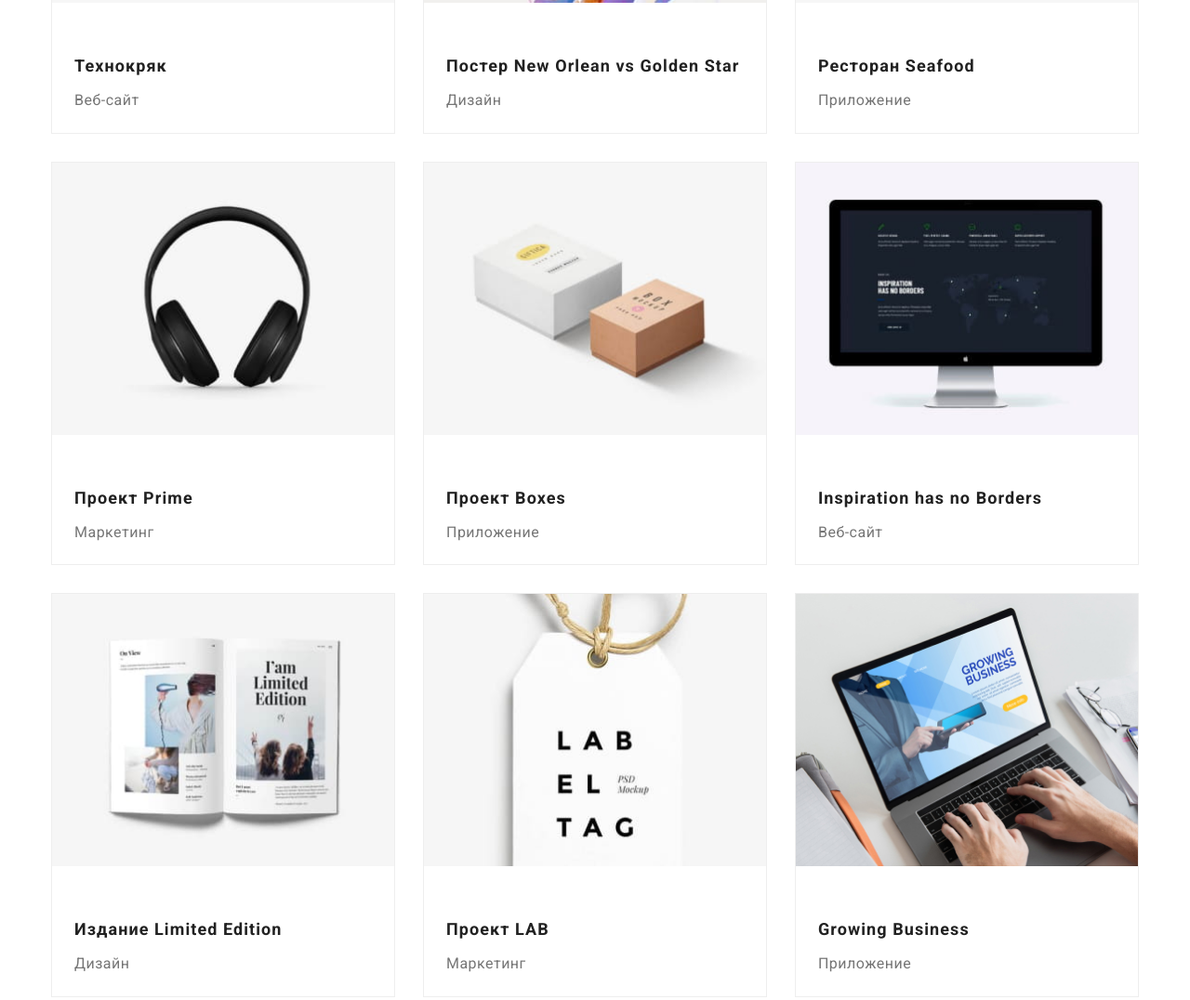
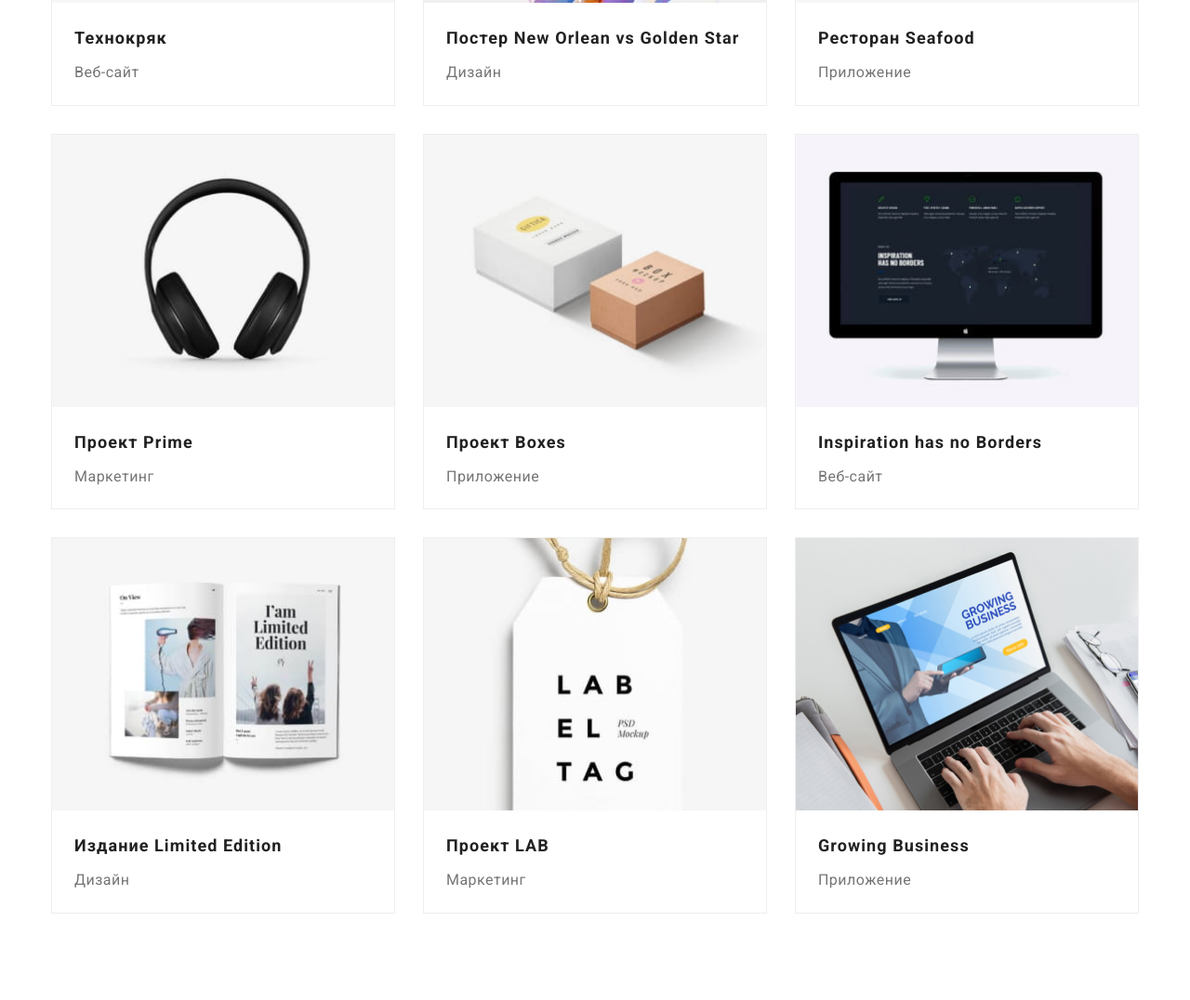
Before and after one commit to k4mmm/goit-markup-hw-03, a plain HTML site: page portfolio.html in a window 1280 px wide. Shown: the part 553-1629 px from the top of the page at 93% size. Drawn offline with nearby package versions, Linux system fonts and the light colour scheme.

Commit message:
card content padding

```diff
--- a/css/style.css
+++ b/css/style.css
@@ -418,7 +418,6 @@ footer {
 
 .poster {
   background-color: var(--second-text);
-  padding-bottom: 20px;
   border: 1px solid #eeeeee;
 }
 
@@ -430,20 +429,20 @@ footer {
 
 .poster img {
   margin-top: 0;
-  margin-bottom: 50px;
+  margin-bottom: 0;
   display: block;
+}
+
+.poster .card-content {
+  padding: 20px 24px;
 }
 
 .poster h3 {
   margin-top: 0;
   margin-bottom: 4px;
-  padding-right: 24px;
-  padding-left: 24px;
 }
 
 .poster p {
   margin-top: 0;
   margin-bottom: 0;
-  padding-right: 24px;
-  padding-left: 24px;
 }
--- a/portfolio.html
+++ b/portfolio.html
@@ -75,8 +75,10 @@
                         <div class="poster">
                             <a href="#">
                                 <img src="./images/portfolio-item1.jpg" alt="Ноутбук" width="370">
+                                <div class="card-content">
                                     <h3>Технокряк</h3>
                                     <p>Веб-сайт</p>
+                                </div>
                             </a>
                         </div>
                     </li>
@@ -84,8 +86,10 @@
                         <div class="poster">
                             <a href="#">
                                 <img src="./images/portfolio-item2.jpg" alt="Дизайн постера" width="370">
+                                <div class="card-content">
                                     <h3>Постер New Orlean vs Golden Star</h3>
                                     <p>Дизайн</p>
+                                </div>
                             </a>
                         </div>
                     </li>
@@ -93,8 +97,10 @@
                         <div class="poster">
                             <a href="#">
                                 <img src="./images/portfolio-item3.jpg" alt="Логотип ресторана" width="370">
+                                <div class="card-content">
                                     <h3>Ресторан Seafood</h3>
                                     <p>Приложение</p>
+                                </div>
                             </a>
                         </div>
                     </li>
@@ -102,8 +108,11 @@
                         <div class="poster">
                             <a href="#">
                                 <img src="./images/portfolio-item4.jpg" alt="Наушники" width="370">
+
+                                <div class="card-content">
                                     <h3>Проект Prime</h3>
                                     <p>Маркетинг</p>
+                                </div>
                             </a>
                         </div>
                     </li>
@@ -111,8 +120,10 @@
                         <div class="poster">
                             <a href="#">
                                 <img src="./images/portfolio-item5.jpg" alt="Коробки" width="370">
+                                <div class="card-content">
                                     <h3>Проект Boxes</h3>
                                     <p>Приложение</p>
+                                </div>
                             </a>
                         </div>
                     </li>
@@ -120,8 +131,10 @@
                         <div class="poster">
                             <a href="#">
                                 <img src="./images/portfolio-item6.jpg" alt="Компьютер" width="370">
+                                <div class="card-content">
                                     <h3>Inspiration has no Borders</h3>
                                     <p>Веб-сайт</p>
+                                </div>
                             </a>
                         </div>
                     </li>
@@ -129,8 +142,10 @@
                         <div class="poster">
                             <a href="#">
                                 <img src="./images/portfolio-item7.jpg" alt="Книга" width="370">
+                                <div class="card-content">
                                     <h3>Издание Limited Edition</h3>
                                     <p>Дизайн</p>
+                                </div>
                             </a>
                         </div>
                     </li>
@@ -138,8 +153,10 @@
                         <div class="poster">
                             <a href="#">
                                 <img src="./images/portfolio-item8.jpg" alt="Вывеска" width="370">
+                                <div class="card-content">
                                     <h3>Проект LAB</h3>
                                     <p>Маркетинг</p>
+                                </div>
                             </a>
                         </div>
                     </li>
@@ -147,8 +164,10 @@
                         <div class="poster">
                             <a href="#">
                                 <img src="./images/portfolio-item9.jpg" alt="Ноутбук" width="370">
+                                <div class="card-content">
                                     <h3>Growing Business</h3>
                                     <p>Приложение</p>
+                                </div>
                             </a>
                         </div>
                     </li>
```
Lines whose indentation alone changed are shown as unchanged.
